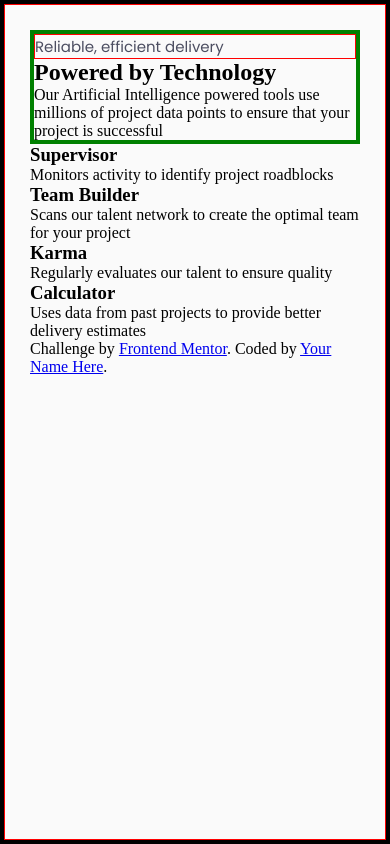
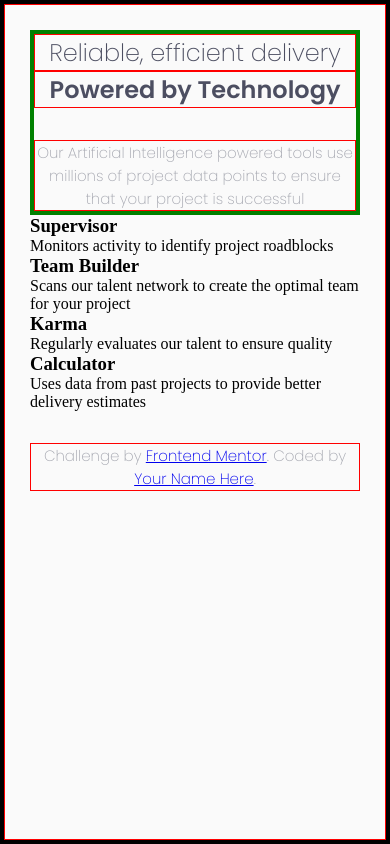
Before and after one commit to rineliniguezsosa/four-card-feature-section, a plain HTML site: page index.html in a window 390 px wide. Drawn offline with Linux system fonts and the light colour scheme.

Commit message:
[FEAT] Multiples cambios en el archivo mobile.css
- cambios en el elemento h1, font-weight de 200, color, font-size de 1.5rem, texto al centro
- cambios en el elemento h2, width del 100%, color y tamaño de borde, fuente poppins, font-weight 500, color, font-size 1.5rem, texto al centro
- cambios en el elemento p, width del 100%, color y tamaño de borde, fuente poppins, font-weight de 200, color, font-size 0.9375rem, texto al centro, margen-top 2rem

```diff
--- a/screens/mobile.css
+++ b/screens/mobile.css
@@ -26,8 +26,35 @@ h1 {
     width: 100%;
     border:1px red solid;
     font-family: "Poppins", sans-serif;
-    font-weight: 400;
+    font-weight: 200;
     font-style: normal;
     color: hsl(234, 12%, 34%);
+    /* font-size: 0.9375rem; */
+    font-size: 1.5rem;
+    text-align: center;
+}
+
+h2 {
+    width: 100%;
+    border:1px red solid;
+    font-family: "Poppins", sans-serif;
+    font-weight: 600;
+    font-style: normal;
+    color: hsl(234, 12%, 34%);
+    /* font-size: 0.9375rem; */
+    font-size: 1.5rem;
+    text-align: center;
+}
+
+p {
+    width: 100%;
+    border:1px red solid;
+    font-family: "Poppins", sans-serif;
+    font-weight: 200;
+    font-style: normal;
+    color: hsl(229, 6%, 66%);
     font-size: 0.9375rem;
+    /* font-size: 1.2rem; */
+    text-align: center;
+    margin-top: 2rem;
 }
```
